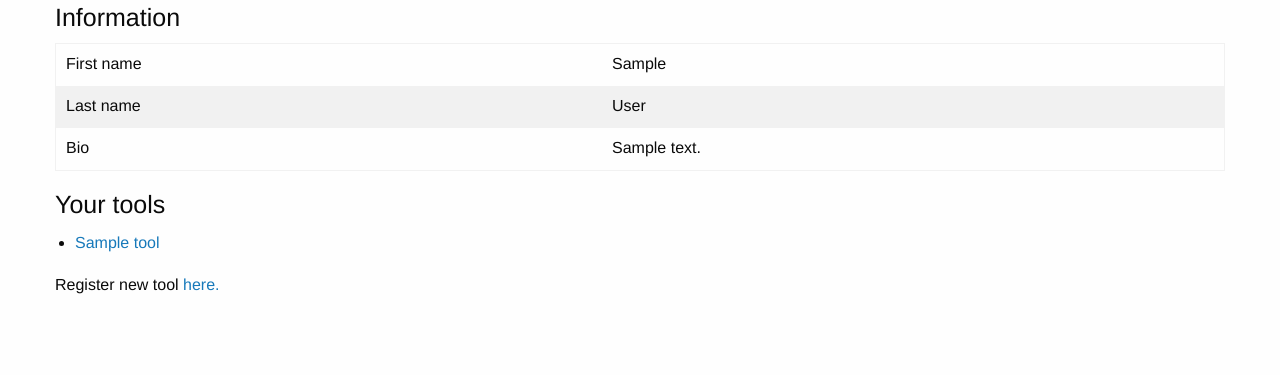
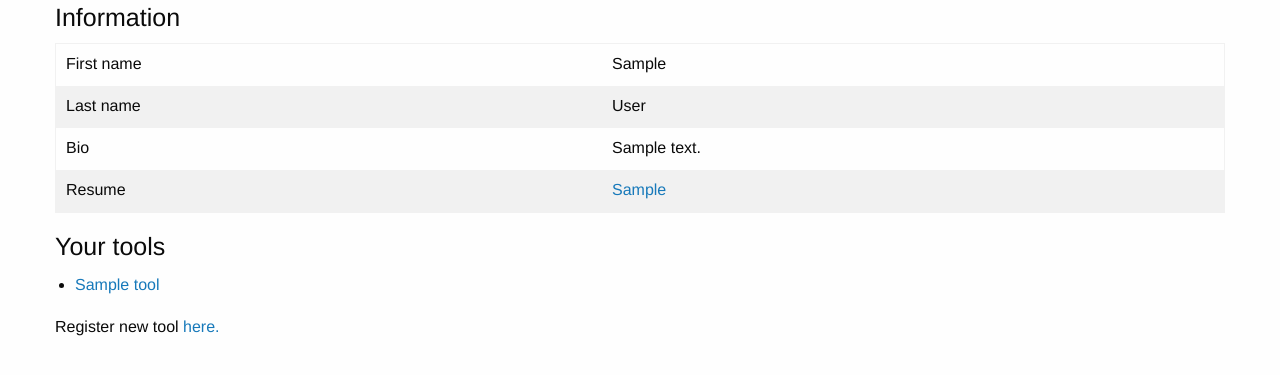
Before and after one commit to markkvdb/improveon, a Django app: page /students/overview/ in a window 1280 px wide. Shown: the part 56-431 px from the top of the page. Run offline with Django 3.2, Linux system fonts and the light colour scheme; a user stored in the database is signed in; tables that the repository leaves empty hold one stand-in row (values such as "Sample post"); some libraries are stand-ins or nearby versions.

Commit message:
Added resume and tool file upload support. List of tools listed in student detail view

```diff
--- a/improveon/settings.py
+++ b/improveon/settings.py
@@ -126,3 +126,5 @@ USE_TZ = True
 STATIC_URL = '/static/'
 
 STATIC_ROOT = os.path.join(BASE_DIR, "static")
+
+MEDIA_ROOT = os.path.join(BASE_DIR, 'media')
--- a/students/forms.py
+++ b/students/forms.py
@@ -6,7 +6,8 @@ from django.contrib.auth.models import User
 class SignUpForm(UserCreationForm):
     bio = forms.CharField(max_length=2000)
     phone_number = forms.IntegerField(max_value=999999999999)
+    resume = forms.FileField(required=False)
 
     class Meta:
         model = User
-        fields = ('username', 'first_name', 'last_name', 'email', 'bio', 'phone_number', 'password1', 'password2', )
+        fields = ('username', 'first_name', 'last_name', 'email', 'bio', 'phone_number', 'password1', 'password2', 'resume')
--- a/students/models.py
+++ b/students/models.py
@@ -9,6 +9,7 @@ class Student(models.Model):
     user = models.OneToOneField(User, on_delete=models.CASCADE, null=True)
     bio = models.CharField(max_length=1000, blank=True)
     phone_number = models.IntegerField(blank=True, null=True)
+    resume = models.FileField(null=True)
 
     def __str__(self):
         return self.user.first_name + ' ' + self.user.last_name
--- a/students/templates/students/overview.html
+++ b/students/templates/students/overview.html
@@ -17,6 +17,10 @@
             <td>Bio</td>
             <td>{{ student.bio }}</td>
         </tr>
+        <tr>
+            <td>Resume</td>
+            <td>{% if student.resume %}<a href="{{ student.resume.path }}">{{ student.resume.name }}</a>{% else %}None{% endif %}</td>
+        </tr>
     </table>
 
     <h4>Your tools</h4>
--- a/students/templates/students/signup.html
+++ b/students/templates/students/signup.html
@@ -4,7 +4,7 @@
 
 {% block content %}
   <h2>Sign up</h2>
-  <form method="post">
+  <form method="post" enctype="multipart/form-data">
     {% csrf_token %}
     {% for field in form %}
       <p>
--- a/students/views.py
+++ b/students/views.py
@@ -6,6 +6,7 @@ from django.views.generic.detail import DetailView
 from django.core.urlresolvers import reverse_lazy
 from django.shortcuts import redirect
 from django.core.exceptions import ObjectDoesNotExist
+from django.core.files import File
 
 from tools.models import Tool
 
@@ -21,6 +22,11 @@ def index(request):
 
 class StudentDetailView(DetailView):
     model = Student
+
+    def get_context_data(self, **kwargs):
+        context = super(StudentDetailView, self).get_context_data(**kwargs)
+        context['tools'] = Tool.objects.filter(author=context['student'])
+        return context
 
 @permission_required('students.change_student', login_url=reverse_lazy('core:login'))
 @login_required(login_url=reverse_lazy('core:login'))
@@ -39,13 +45,14 @@ def overview(request):
 
 def signup(request):
     if request.method == 'POST':
-        form = SignUpForm(request.POST)
+        form = SignUpForm(request.POST, request.FILES)
         if form.is_valid():
             user = form.save()
             create_student.send(sender=User, instance=user)
             user.refresh_from_db()  # load the profile instance created by the signal
             user.student.bio = form.cleaned_data.get('bio')
             user.student.phone_number = form.cleaned_data.get('phone_number')
+            user.student.resume = File(request.FILES['resume'])
 
             # Add user to group
             students_group = Group.objects.get(name='students')
--- a/tools/forms.py
+++ b/tools/forms.py
@@ -5,4 +5,4 @@ from .models import Tool
 class ToolCreationForm(ModelForm):
     class Meta:
         model = Tool
-        fields = ['name', 'description']
+        fields = ['name', 'description', 'file']
--- a/tools/models.py
+++ b/tools/models.py
@@ -10,6 +10,7 @@ class Tool(models.Model):
     downloads = models.IntegerField(default=0)
     likes = models.IntegerField(default=0)
     author = models.ForeignKey(Student, on_delete=models.CASCADE)
+    file = models.FileField()
 
     def __str__(self):
         return self.name
--- a/tools/templates/tools/registration.html
+++ b/tools/templates/tools/registration.html
@@ -4,7 +4,7 @@
 
 {% block content %}
   <h2>Register Tool</h2>
-  <form method="post">
+  <form method="post" enctype="multipart/form-data">
     {% csrf_token %}
     {% for field in form %}
       <p>
--- a/tools/templates/tools/tool_detail.html
+++ b/tools/templates/tools/tool_detail.html
@@ -24,8 +24,8 @@
     </table>
 
     <h4>Download</h4>
-    {% if user.is_authenticated %}
-        <a class="button" href="#">Download</a>
+    {% if user.is_authenticated and tool.file %}
+        <a class="button" href="{{ tool.file.url }}">Download</a>
     {% else %}
         To download this tool, you need to login. <a href="{% url 'core:login' %}">Click here to login</a>
     {% endif %}
--- a/tools/views.py
+++ b/tools/views.py
@@ -26,7 +26,7 @@ class ToolDetailView(DetailView):
 @login_required(login_url=reverse_lazy('core:login'))
 def register(request):
     if request.method == 'POST':
-        form = ToolCreationForm(request.POST)
+        form = ToolCreationForm(request.POST, request.FILES)
         if form.is_valid():
             student_user = User.objects.get(username=request.user)
             student = Student.objects.get(user=student_user)
```
Also changed, not shown: students/templates/students/student_detail.html (+8 -0 lines).
